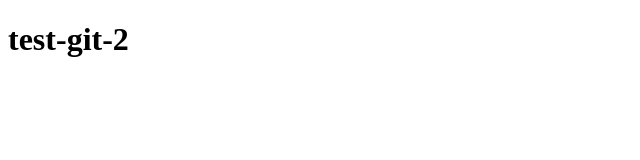
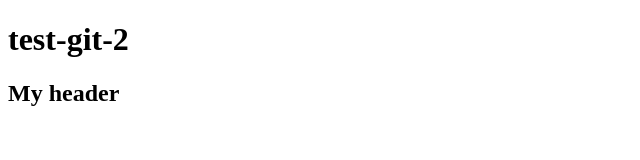
Before and after one commit to alexandr49242/test-git-2, a plain HTML site: page index.html in a window 1280 px wide. Shown: the whole page, without its empty margins (0-640 px from the left). Drawn offline with Linux system fonts and the light colour scheme.

```diff
--- a/index.html
+++ b/index.html
@@ -8,6 +8,7 @@
 </head>
 <body>
   <h1>test-git-2</h1>
+  <h2>My header</h2>
   <script src="index.js"></script>
 </body>
 </html>
--- a/index.js
+++ b/index.js
@@ -1 +1,3 @@
 console.log('hello world');
+
+console.log('add branch develop');
```
Also changed, not shown: 1 other file.
